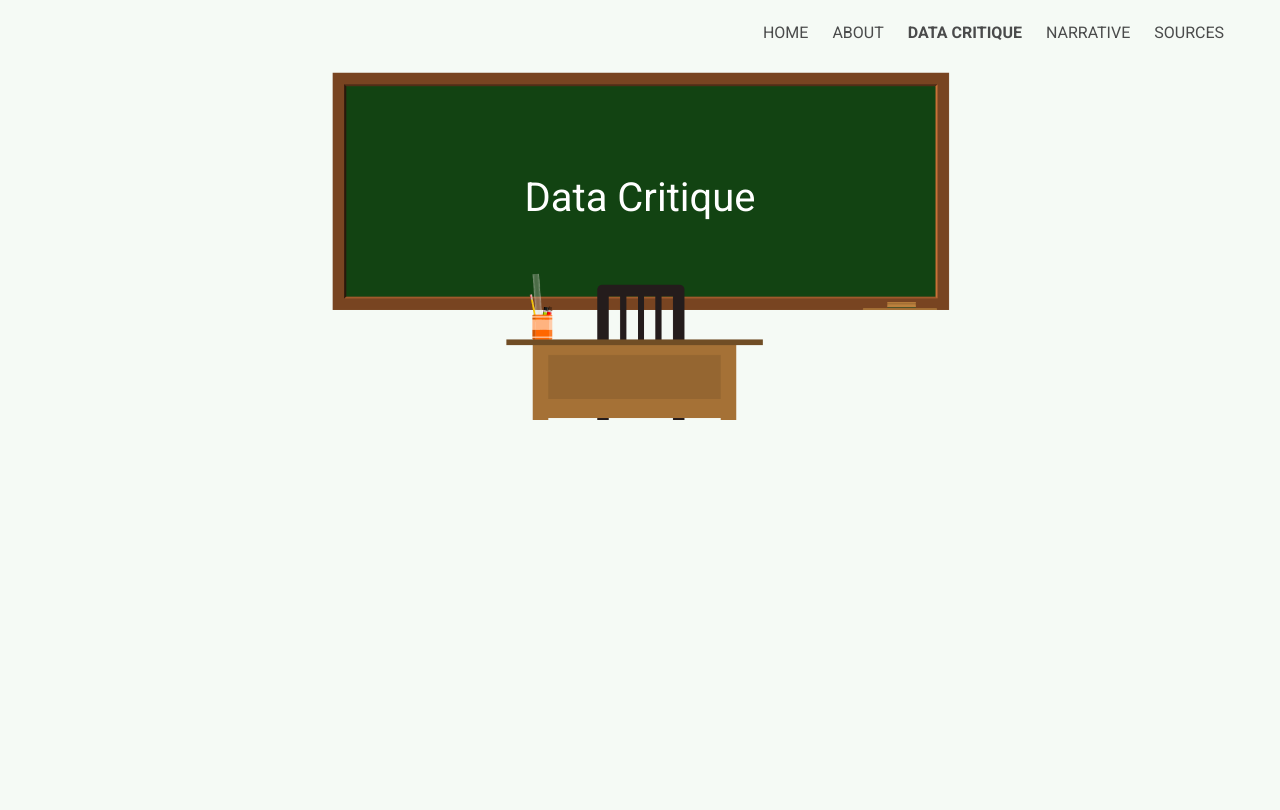
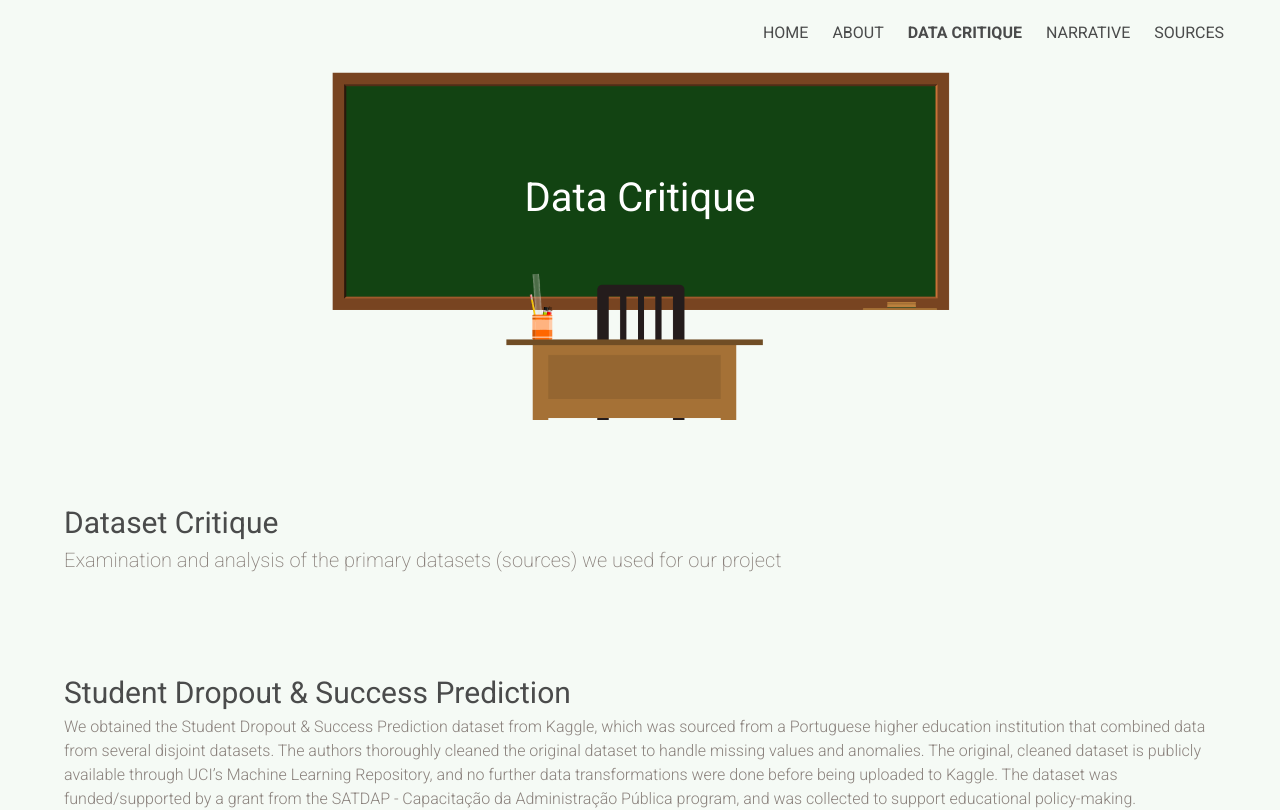
Before and after one commit to hannahkendall04/beyondtheboard, a Next.js app: page /data-critique in a window 1280 px wide. Shown: the top 810 px of the page. Built offline with nearby package versions, Linux system fonts and the light colour scheme.

Commit message:
prelim data critique (not very visually appealing at the moment lol)

```diff
--- a/app/data-critique/page.tsx
+++ b/app/data-critique/page.tsx
@@ -1,5 +1,7 @@
 "use client";
 import GenericPage from "../../components/GenericPage";
+import TextSection from "@/components/TextSection";
+import { dataCritiques } from "../../public/data/data-critique";
 
 export default function DataCritiquePage() {
   return (
@@ -7,7 +9,18 @@ export default function DataCritiquePage() {
       <GenericPage
         route="data"
         pageTitle="Data Critique"
-      />
+      >
+        {
+          dataCritiques.map(dataset => (
+            <TextSection
+              key={dataset.title}
+              sectionHeader={dataset.title}
+              sectionSubheader={dataset.description}
+              sectionContent={dataset.critique}
+              />
+          ))
+        }
+      </GenericPage>
     </main>
   );
 }
--- a/app/narrative/page.tsx
+++ b/app/narrative/page.tsx
@@ -11,7 +11,7 @@ export default function NarrativePage() {
         route="narrative"
         pageTitle="Narrative"
       >
-        <TextSection sectionContent="a really good narrative making a really good argument..." sectionHeader="Header"/>
+        <TextSection sectionContent={["a really good narrative making a really good argument..."]} sectionHeader="Header"/>
         <Box sx={{
             // "marginBottom": 4,
             // "width": "90%"
--- a/app/page.tsx
+++ b/app/page.tsx
@@ -12,20 +12,20 @@ export default function Home() {
         pageSubtitle="The effect of socioeconomic factors on student outcomes."
       >
         <TextSection
-          sectionContent="TEST TEXT"
+          sectionContent={["TEST TEXT"]}
           sectionHeader="About This Project"
           sectionSubheader="TEXT SECTION SUBHEADER"
         />
         <PhotoSection
           imageUrl="/images/image_placeholder.jpg"
           direction="left"
-          sectionText="TEST TEXT"
+          sectionText={["TEST TEXT"]}
           sectionHeader="TEST HEADER"
         />
         <PhotoSection
           imageUrl="/images/image_placeholder.jpg"
           direction="right"
-          sectionText="TEST TEXT"
+          sectionText={["TEST TEXT"]}
           sectionHeader="ANOTHER HEADER"
         />
       </GenericPage>
--- a/components/PhotoSection.tsx
+++ b/components/PhotoSection.tsx
@@ -8,7 +8,7 @@ interface PhotoSectionProps {
     imageUrl: string,
     sectionHeader?: string,
     sectionSubheader?: string,
-    sectionText: string,
+    sectionText: string[],
     direction: string
 }
 
--- a/components/TextSection.tsx
+++ b/components/TextSection.tsx
@@ -3,7 +3,7 @@ import { Stack, Box } from '@mui/material';
 import React from 'react';
 
 interface TextSectionProps {
-    sectionContent: string,
+    sectionContent: string[],
     sectionHeader?: string,
     sectionSubheader?: string,
     isPhoto?: boolean
@@ -17,11 +17,12 @@ const TextSection: React.FC<TextSectionProps> = ({ sectionContent, sectionHeader
             sx={{
                 width: "100%",
                 maxWidth: isPhoto ? 500 : "100%",
-                minHeight: 250,
+                minHeight: sectionContent.length !== 0 ? 250 : 0,
                 display: "flex",
                 alignItems: "left",
                 alignSelf: "stretch",
                 flexDirection: "column",
+                marginTop: 10
             }}
         >
             <Stack direction="column">
@@ -35,9 +36,20 @@ const TextSection: React.FC<TextSectionProps> = ({ sectionContent, sectionHeader
                     <h2>{sectionSubheader}</h2> :
                     <div></div>
                 }
-                <p>
-                    {sectionContent}
-                </p>
+                {
+                    sectionContent.map((content, index) => (
+                        <div key={index}>
+                            <p>
+                                {content}
+                            </p>
+                            {
+                                index === sectionContent.length - 1 ?
+                                <></> :
+                                <br />
+                            }
+                        </div>
+                    ))
+                }
             </Stack>
         </Box>
     );
--- /dev/null
+++ b/public/data/data-critique.js
@@ -0,0 +1,21 @@
+export const dataCritiques = [
+    {
+        "title": "Dataset Critique",
+        "description": "Examination and analysis of the primary datasets (sources) we used for our project",
+        "critique": []
+    },
+    {
+        "title": "Student Dropout & Success Prediction",
+        "description": "",
+        "critique": [
+            "We obtained the Student Dropout & Success Prediction dataset from Kaggle, which was sourced from a Portuguese higher education institution that combined data from several disjoint datasets. The authors thoroughly cleaned the original dataset to handle missing values and anomalies. The original, cleaned dataset is publicly available through UCI’s Machine Learning Repository, and no further data transformations were done before being uploaded to Kaggle. The dataset was funded/supported by a grant from the SATDAP - Capacitação da Administração Pública program, and was collected to support educational policy-making.",
+            "The Student Dropout & Success Prediction dataset has 4,424 instances (rows) and 36 features (columns). Each instance represents an undergraduate student. The primary goal of the dataset is to use the demographic, socioeconomic, and academic information of students to predict whether a student will drop out, remain enrolled, or successfully graduate. In our project, we plan to examine how different student characteristics and institutional supports affect academic success to inform initiatives aimed at reducing student dropout rates. This dataset contains a variety of features that may be useful in our research, including demographic and socioeconomic information such as gender, age, nationality, and parental education and occupation, academic history, including degree program and admission grades, and student status, a categorical feature taking one of three values: Dropout, Enrolled, or Graduate. This information can be used to reveal patterns of how student characteristics and institutional support influence student success in an undergraduate setting.",
+            "Although this dataset provides useful information for identifying factors that influence student academic success, it is not comprehensive. Because the dataset is composed of undergraduate students, we can not confidently generalize any patterns found in the dataset to K-12 or graduate students, nor can we learn about factors/patterns that lead to undergraduate enrollment/acceptance in the first place. Additionally, there is no additional information for students who dropped out, explaining why they did not graduate. If this were the only data source, the Student Dropout & Success Prediction dataset would frame student success and dropout mainly through measurable demographic and academic variables, leaving out students’ lived experiences and broader structural factors such as financial hardship, institutional support, and discrimination."
+        ]
+    },
+    {
+        "title": "",
+        "description": "",
+        "critique": []
+    }
+]
```
